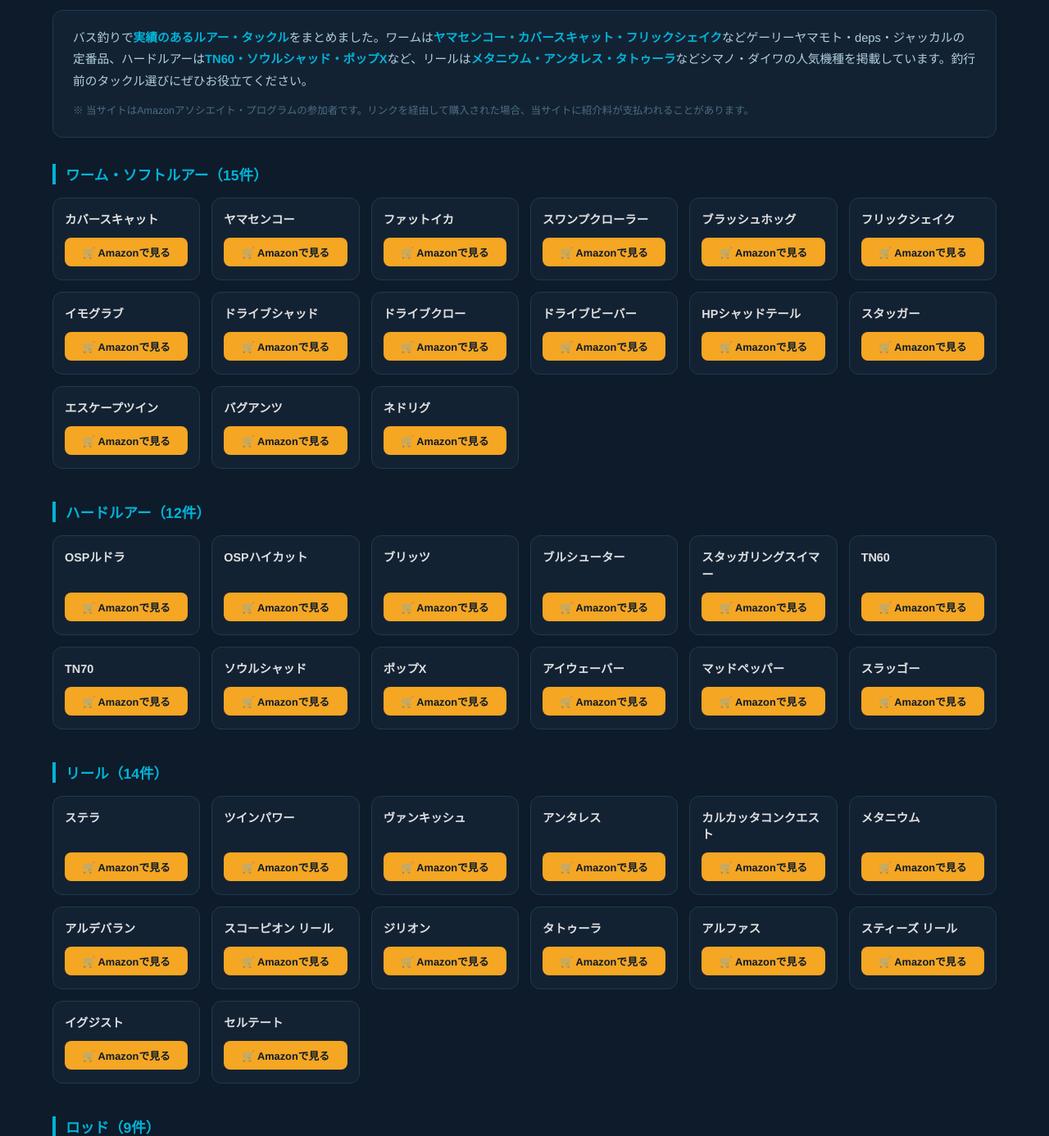
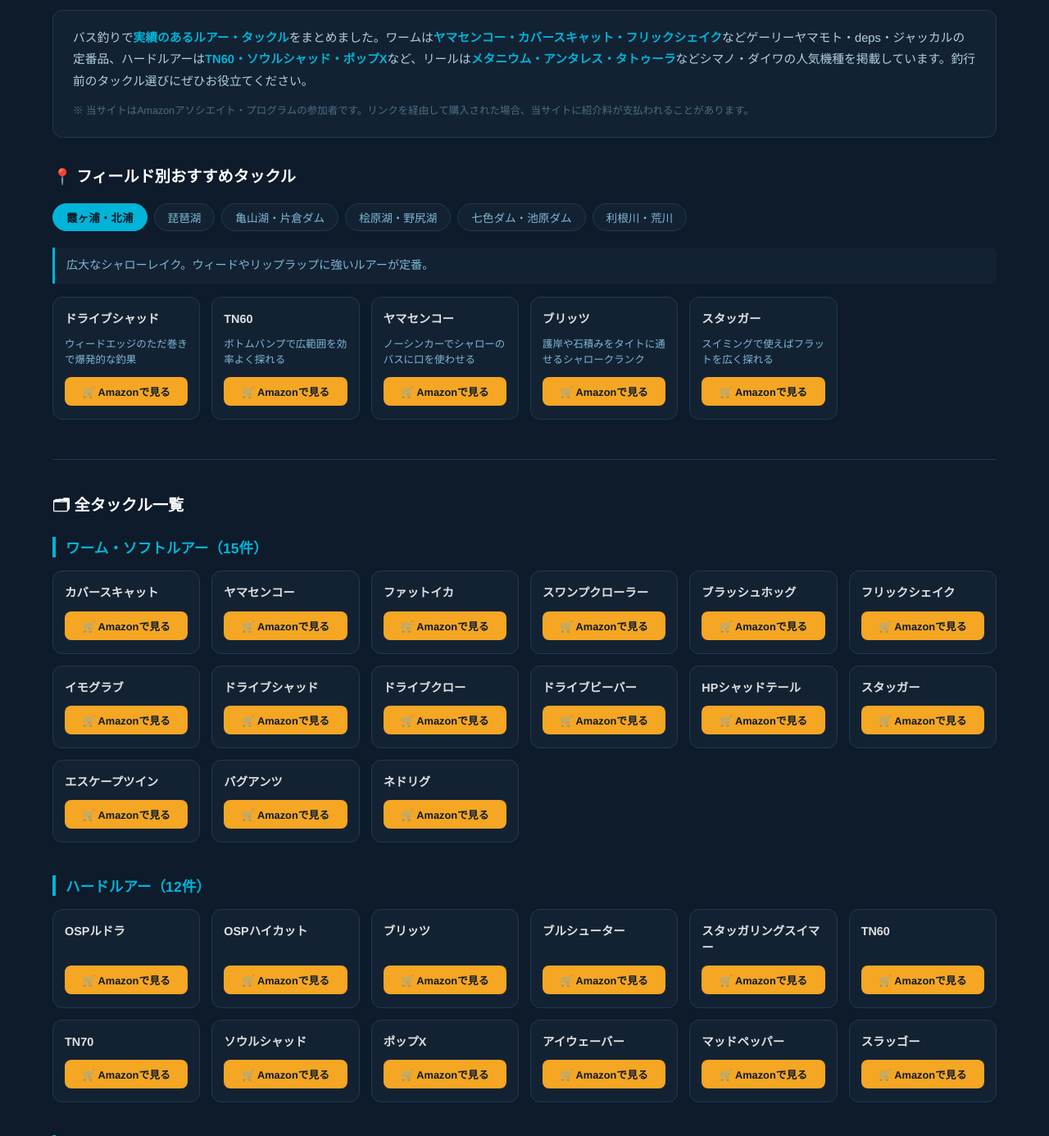
Before and after one commit to boomao-bass-fishing/bass-fishing-app, a Flask app: page /tackle in a window 1280 px wide. Shown: the part 152-1538 px from the top of the page at 82% size. Run offline with Flask 3, Linux system fonts and the light colour scheme; data that the repository does not hold is empty; some libraries are stand-ins or nearby versions.

Commit message:
feat: タックル一覧ページにフィールド別おすすめタブを追加
霞ヶ浦・琵琶湖・亀山湖・桧原湖・七色ダム・利根川の6フィールドに
おすすめタックルと選定理由を表示。

Co-Authored-By: Claude Sonnet 4.6 <noreply@anthropic.com>

```diff
--- a/app.py
+++ b/app.py
@@ -831,7 +831,68 @@ def tackle_list():
         })
 
     total = sum(len(c["products"]) for c in categories)
-    return render_template("tackle.html", categories=categories, total=total)
+
+    # フィールド別おすすめタックル
+    FIELD_TACKLE_MAP = [
+        ("霞ヶ浦・北浦", "広大なシャローレイク。ウィードやリップラップに強いルアーが定番。", [
+            ("ドライブシャッド",   "ウィードエッジのただ巻きで爆発的な釣果"),
+            ("TN60",             "ボトムバンプで広範囲を効率よく探れる"),
+            ("ヤマセンコー",       "ノーシンカーでシャローのバスに口を使わせる"),
+            ("ブリッツ",          "護岸や石積みをタイトに通せるシャロークランク"),
+            ("スタッガー",        "スイミングで使えばフラットを広く探れる"),
+        ]),
+        ("琵琶湖", "日本最大の湖。ビッグバス狙いならここ。ディープ〜シャロー幅広い攻め方が必要。", [
+            ("カバースキャット",   "ヘビーカバーのフリーフォールでビッグバス直撃"),
+            ("HPシャッドテール",  "ダウンショットでディープのバスを攻略"),
+            ("TN70",             "広大なフラットをスピーディーに探れるバイブレーション"),
+            ("ブルシューター",    "オープンウォーターのビッグベイト攻略に"),
+            ("ドライブビーバー",  "ヘビーカバーのパンチングに最適"),
+        ]),
+        ("亀山湖・片倉ダム", "房総の人気リザーバー。クリアウォーターでフィネスが有効。", [
+            ("フリックシェイク",  "ネコリグで縦に誘えばクリアウォーターのバスも口を使う"),
+            ("ネドリグ",          "ボトムをズル引きするだけで釣れる万能リグ"),
+            ("ハイカット",        "フォール中のバイトを取りやすいシャッドプラグ"),
+            ("ソウルシャッド",    "サスペンドで食わせの間を作れるジャークベイト"),
+            ("イモグラブ",        "ノーシンカーの沈下スピードがスレバスに効く"),
+        ]),
+        ("桧原湖・野尻湖", "スモールマウスバスの聖地。クリアレイクのフィネス戦略が必須。", [
+            ("イモグラブ",        "スモールマウスに最も実績のあるワーム"),
+            ("スワンプクローラー", "ダウンショットで中層をスローに誘う"),
+            ("ネドリグ",          "ボトムのスモールに効く軽量リグ"),
+            ("HPシャッドテール",  "ドロップショットで食わせ力が抜群"),
+            ("ポップX",          "水面直下でポッピングさせるとスモールが炸裂"),
+        ]),
+        ("七色ダム・池原ダム", "和歌山の巨大リザーバー。ビッグバスの聖地として名高い。", [
+            ("カバースキャット",   "縦ストラクチャーを高比重で落とし込む"),
+            ("ブラッシュホッグ",  "ヘビーカバーのテキサスで大型を引き出す"),
+            ("ドライブビーバー",  "岩盤際のパンチングで底のバスを狙い撃ち"),
+            ("ルドラ",            "リザーバーの中層をジャークで誘うミノー"),
+            ("エスケープツイン",  "フリーフォールでカバーの奥まで届かせる"),
+        ]),
+        ("利根川・荒川", "関東の人気リバーフィッシング。流れとウィードを攻略するルアーが活躍。", [
+            ("TN60",             "流れの中でもしっかり泳ぐバイブレーション"),
+            ("ドライブシャッド",   "ウィードエッジのスイミングで連発"),
+            ("ヤマセンコー",       "流れを利用したドリフトで自然に誘える"),
+            ("バグアンツ",        "テキサスリグで石積みの隙間を撃つ"),
+            ("マッドペッパー",    "流れの変化点をタイトに通せるクランク"),
+        ]),
+    ]
+
+    # フルタックル辞書でAmazon URLを引く
+    full_dict = {kw: get_amazon_url(aq) for kw, _, aq in get_full_tackle_dict()}
+    field_tabs = []
+    for field_name, field_desc, tackle_list in FIELD_TACKLE_MAP:
+        field_tabs.append({
+            "name": field_name,
+            "desc": field_desc,
+            "products": [
+                {"display_name": kw, "url": full_dict.get(kw, get_amazon_url(kw)), "reason": reason}
+                for kw, reason in tackle_list
+                if kw in full_dict
+            ],
+        })
+
+    return render_template("tackle.html", categories=categories, total=total, field_tabs=field_tabs)
 
 
 @app.route("/stats")
--- a/templates/tackle.html
+++ b/templates/tackle.html
@@ -125,8 +125,57 @@
       border-top: 1px solid #1b2d3e;
       margin-top: 48px;
     }
+    .section-title {
+      font-size: 1.2rem;
+      color: #fff;
+      margin-bottom: 20px;
+    }
+    .section-divider {
+      border: none;
+      border-top: 1px solid #1e3a50;
+      margin: 48px 0 40px;
+    }
+    /* フィールドタブ */
+    .field-section { margin-bottom: 0; }
+    .field-tabs {
+      display: flex;
+      flex-wrap: wrap;
+      gap: 8px;
+      margin-bottom: 20px;
+    }
+    .field-tab-btn {
+      background: #132233;
+      border: 1px solid #1e3a50;
+      color: #7eb8d4;
+      border-radius: 20px;
+      padding: 6px 16px;
+      font-size: 0.85rem;
+      cursor: pointer;
+      transition: all 0.2s;
+    }
+    .field-tab-btn:hover { border-color: #00b4d8; color: #00b4d8; }
+    .field-tab-btn.active { background: #00b4d8; color: #0d1b2a; border-color: #00b4d8; font-weight: 700; }
+    .field-desc {
+      font-size: 0.88rem;
+      color: #7eb8d4;
+      margin-bottom: 16px;
+      line-height: 1.7;
+      background: #132233;
+      border-left: 3px solid #00b4d8;
+      padding: 10px 14px;
+      border-radius: 0 8px 8px 0;
+    }
+    .field-card { border-color: #1a3a50; }
+    .field-card:hover { border-color: #00b4d8; }
+    .tackle-reason {
+      font-size: 0.78rem;
+      color: #7eb8d4;
+      line-height: 1.5;
+    }
     @media (max-width: 480px) {
       .tackle-grid { grid-template-columns: repeat(2, 1fr); }
+      .field-tabs { gap: 6px; }
+      .field-tab-btn { font-size: 0.78rem; padding: 5px 12px; }
     }
   </style>
 </head>
@@ -143,6 +192,37 @@
       <p class="disclaimer">※ 当サイトはAmazonアソシエイト・プログラムの参加者です。リンクを経由して購入された場合、当サイトに紹介料が支払われることがあります。</p>
     </div>
 
+    <!-- フィールド別おすすめセクション -->
+    <section class="field-section">
+      <h2 class="section-title">📍 フィールド別おすすめタックル</h2>
+      <div class="field-tabs">
+        {% for tab in field_tabs %}
+        <button class="field-tab-btn{% if loop.first %} active{% endif %}"
+                onclick="switchField(this, 'field-{{ loop.index }}')">
+          {{ tab.name }}
+        </button>
+        {% endfor %}
+      </div>
+      {% for tab in field_tabs %}
+      <div class="field-content" id="field-{{ loop.index }}"{% if not loop.first %} style="display:none"{% endif %}>
+        <p class="field-desc">{{ tab.desc }}</p>
+        <div class="tackle-grid field-grid">
+          {% for item in tab.products %}
+          <div class="tackle-card field-card">
+            <div class="tackle-name">{{ item.display_name }}</div>
+            <div class="tackle-reason">{{ item.reason }}</div>
+            <a class="amazon-btn" href="{{ item.url }}" target="_blank" rel="noopener noreferrer">Amazonで見る</a>
+          </div>
+          {% endfor %}
+        </div>
+      </div>
+      {% endfor %}
+    </section>
+
+    <hr class="section-divider">
+
+    <!-- 全アイテム -->
+    <h2 class="section-title">🗂 全タックル一覧</h2>
     {% for cat in categories %}
     <section class="category-section">
       <h2>{{ cat.label }}（{{ cat.products | length }}件）</h2>
@@ -158,6 +238,15 @@
     {% endfor %}
   </main>
 
+  <script>
+    function switchField(btn, targetId) {
+      document.querySelectorAll('.field-tab-btn').forEach(b => b.classList.remove('active'));
+      document.querySelectorAll('.field-content').forEach(c => c.style.display = 'none');
+      btn.classList.add('active');
+      document.getElementById(targetId).style.display = 'block';
+    }
+  </script>
+
   <footer>
     Powered by YouTube Data API v3 ｜ <a href="/" style="color:#3a6278; text-decoration:none;">バス釣り釣果ダッシュボード</a>
   </footer>
```
